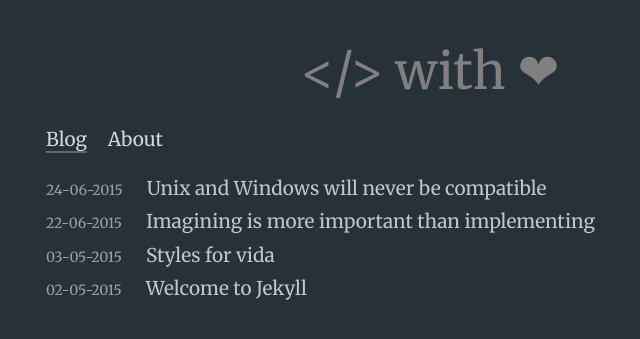
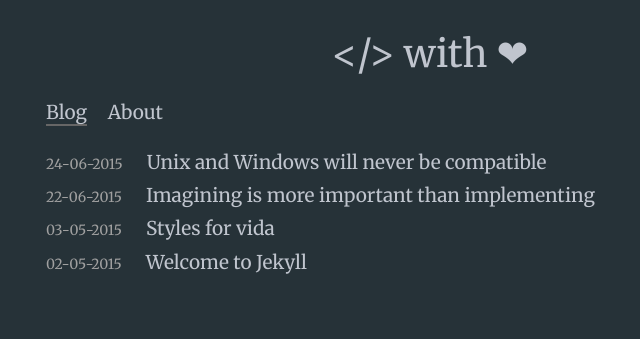
Before and after one commit to arafsheikh/arafsheikh.github.io, a Jekyll site: the page built from index.html, in a window 1280 px wide. Shown: the top 339 px of the page, without its empty margins (210-850 px from the left). Built offline with Jekyll 4.4.1, drawn with Linux system fonts in a browser that asks for light colours; Markdown is read by kramdown in place of the engine named in the settings.

Commit message:
Making site mobile friendly

```diff
--- a/_sass/_layout.scss
+++ b/_sass/_layout.scss
@@ -2,13 +2,11 @@
 main {
     max-width: 48rem;
     margin: 0 auto 3rem;
-    padding: 0 12rem;
+    padding: 0 2rem;
 }
 .site-header {
     .site-title {
-        font-size: $site-title-font-size;
         font-weight: 300;
-        color: gray;
         > a {
             color: $text-color;
             text-decoration: none;
@@ -16,7 +14,7 @@ main {
     }
     .site-nav {
         > a {
-            color: $nav-text-color;
+            color: $text-color;
             &:hover {
                 text-decoration: none;
             }
@@ -28,25 +26,6 @@ main {
             }
         }
     }
-}
-@media screen and (max-width: 640px) {
-  .site-header {
-    text-align: center;
-  }
-}
-.social-icons {
-  float: right;
-}
-@media screen and (max-width: 640px) {
-  .social-icons {
-    float: none;
-    display: block;
-    margin: 0 auto;
-  }
-}
-.social-icons a img {
-  border-radius: 5px;
-  max-width: 100%
 }
 .posts {
     list-style: none;
```
